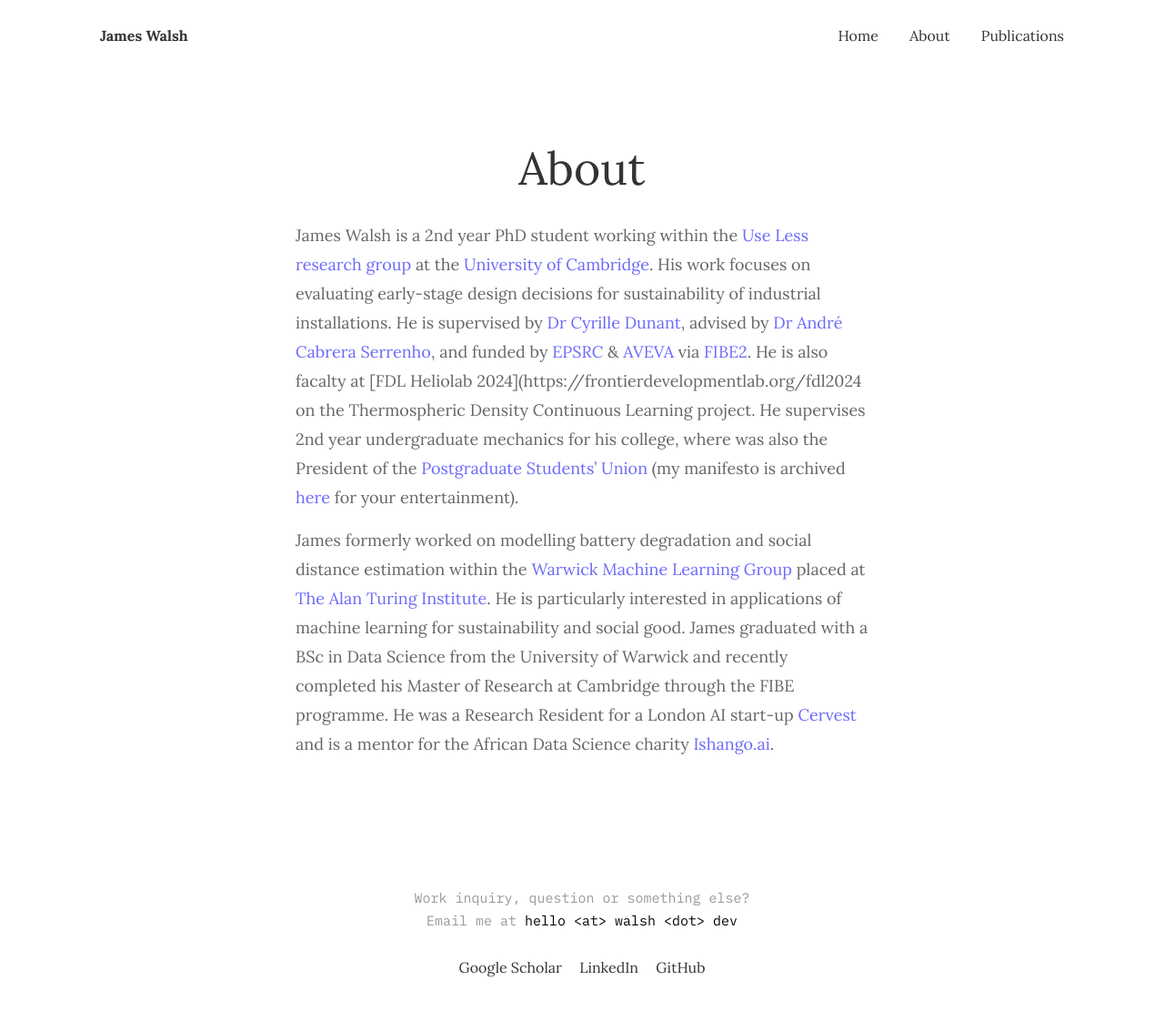
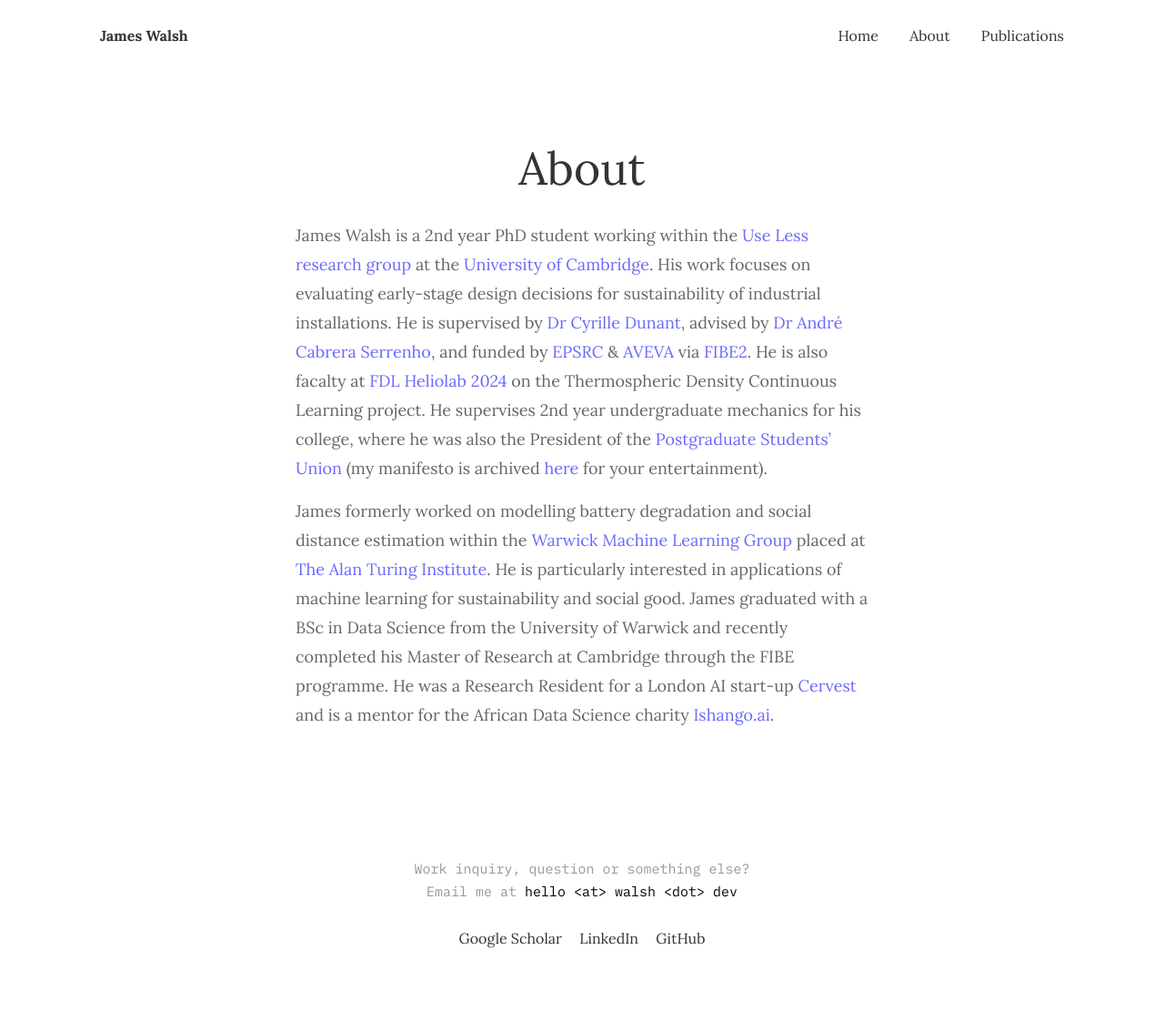
Before and after one commit to dead-water/dead-water.github.io, a Jekyll site: the page built from _pages/about.md, in a window 1280 px wide. Shown: the whole page at 91% size. Built offline with Jekyll 4.4.1, drawn with Linux system fonts in a browser that asks for light colours; after the commit the page ends 1101 px from its top, so only the background shows below that; some of the changed lines change nothing that is shown.

Commit message:
Update about.md

```diff
--- a/_pages/about.md
+++ b/_pages/about.md
@@ -4,7 +4,7 @@
 permalink: /about/
 ---
 
-James Walsh is a 2nd year PhD student working within the <a href="https://ukfires.org/james-walsh/">Use Less research group</a> at the <a href="https://www.fibe-cdt.eng.cam.ac.uk/staff/james-walsh">University of Cambridge</a>. His work focuses on evaluating early-stage design decisions for sustainability of industrial installations. He is supervised by <a href="https://www.uselessgroup.org/about-us/current-people/dr-cyrille-dunant">Dr Cyrille Dunant</a>, advised by <a href="https://www.uselessgroup.org/about-us/current-people/dr-andre-cabrera-serrenho">Dr André Cabrera Serrenho</a>, and funded by <a href="https://www.ukri.org/councils/epsrc/">EPSRC</a> &#38; <a href="https://www.aveva.com/">AVEVA</a> via <a href="https://www.fibe-cdt.eng.cam.ac.uk/">FIBE2</a>. He is also facalty at [FDL Heliolab 2024](https://frontierdevelopmentlab.org/fdl2024 on the Thermospheric Density Continuous Learning project. He supervises 2nd year undergraduate mechanics for his college, where was also the President of the [Postgraduate Students' Union](https://www.girtonmcr.com/committee) (my manifesto is archived <a href="/mcr/">here</a> for your entertainment).
+James Walsh is a 2nd year PhD student working within the <a href="https://ukfires.org/james-walsh/">Use Less research group</a> at the <a href="https://www.fibe-cdt.eng.cam.ac.uk/staff/james-walsh">University of Cambridge</a>. His work focuses on evaluating early-stage design decisions for sustainability of industrial installations. He is supervised by <a href="https://www.uselessgroup.org/about-us/current-people/dr-cyrille-dunant">Dr Cyrille Dunant</a>, advised by <a href="https://www.uselessgroup.org/about-us/current-people/dr-andre-cabrera-serrenho">Dr André Cabrera Serrenho</a>, and funded by <a href="https://www.ukri.org/councils/epsrc/">EPSRC</a> &#38; <a href="https://www.aveva.com/">AVEVA</a> via <a href="https://www.fibe-cdt.eng.cam.ac.uk/">FIBE2</a>. He is also facalty at <a href="https://frontierdevelopmentlab.org/fdl2024">FDL Heliolab 2024</a> on the Thermospheric Density Continuous Learning project. He supervises 2nd year undergraduate mechanics for his college, where he was also the President of the <a href="https://www.girtonmcr.com/committee">Postgraduate Students' Union</a> (my manifesto is archived <a href="/mcr/">here</a> for your entertainment).
 
 
 James formerly worked on modelling battery degradation and social distance estimation within the <a href="https://wmlg.io/">Warwick Machine Learning Group</a> placed at <a href="https://www.turing.ac.uk/people/former-researchers/james-walsh">The Alan Turing Institute</a>. He is particularly interested in applications of machine learning for sustainability and social good. James graduated with a BSc in Data Science from the University of Warwick and recently completed his Master of Research at Cambridge through the FIBE programme. He was a Research Resident for a London AI start-up <a href="https://cervest.earth/">Cervest</a> and is a mentor for the African Data Science charity <a href="https://ishango.ai/">Ishango.ai</a>.
```
